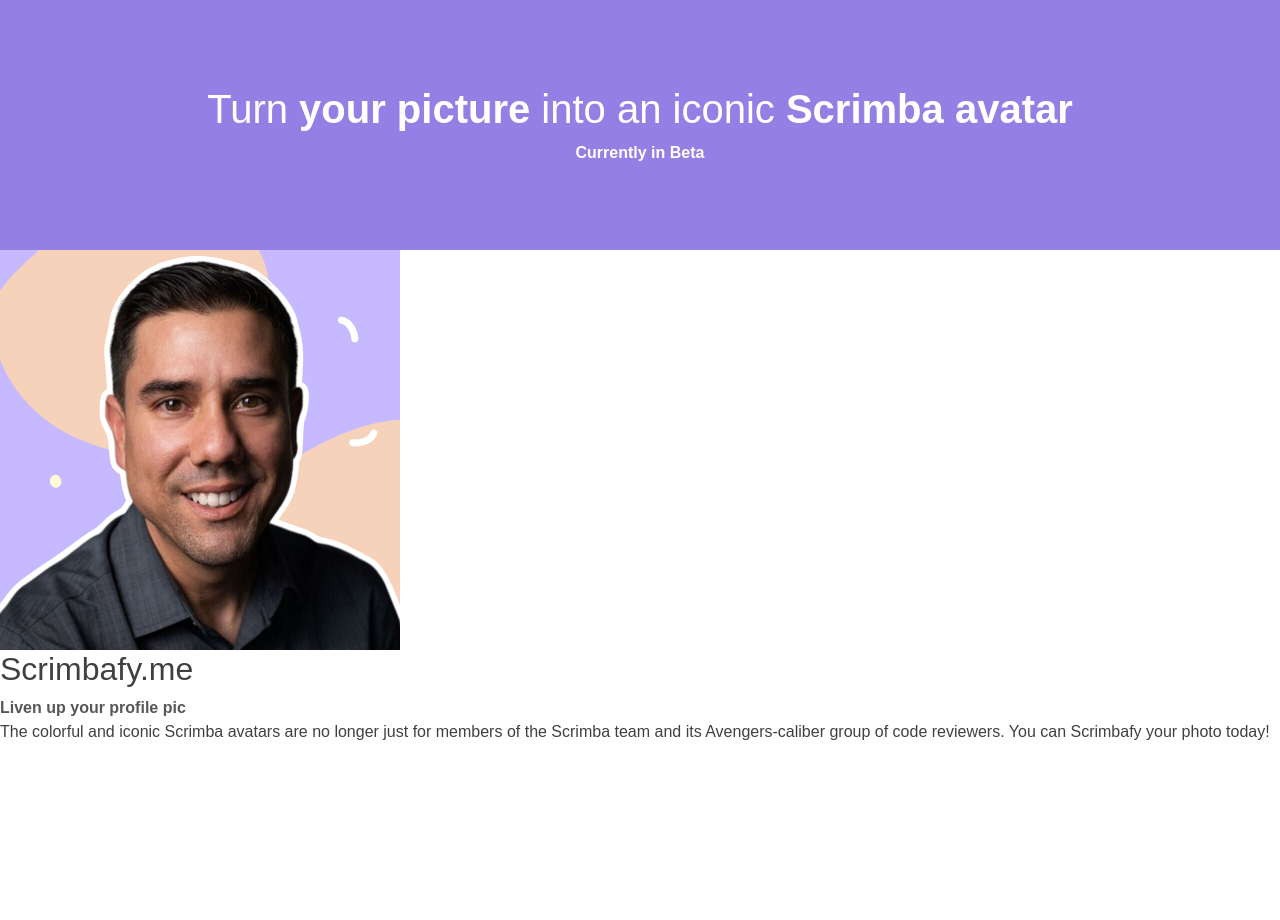
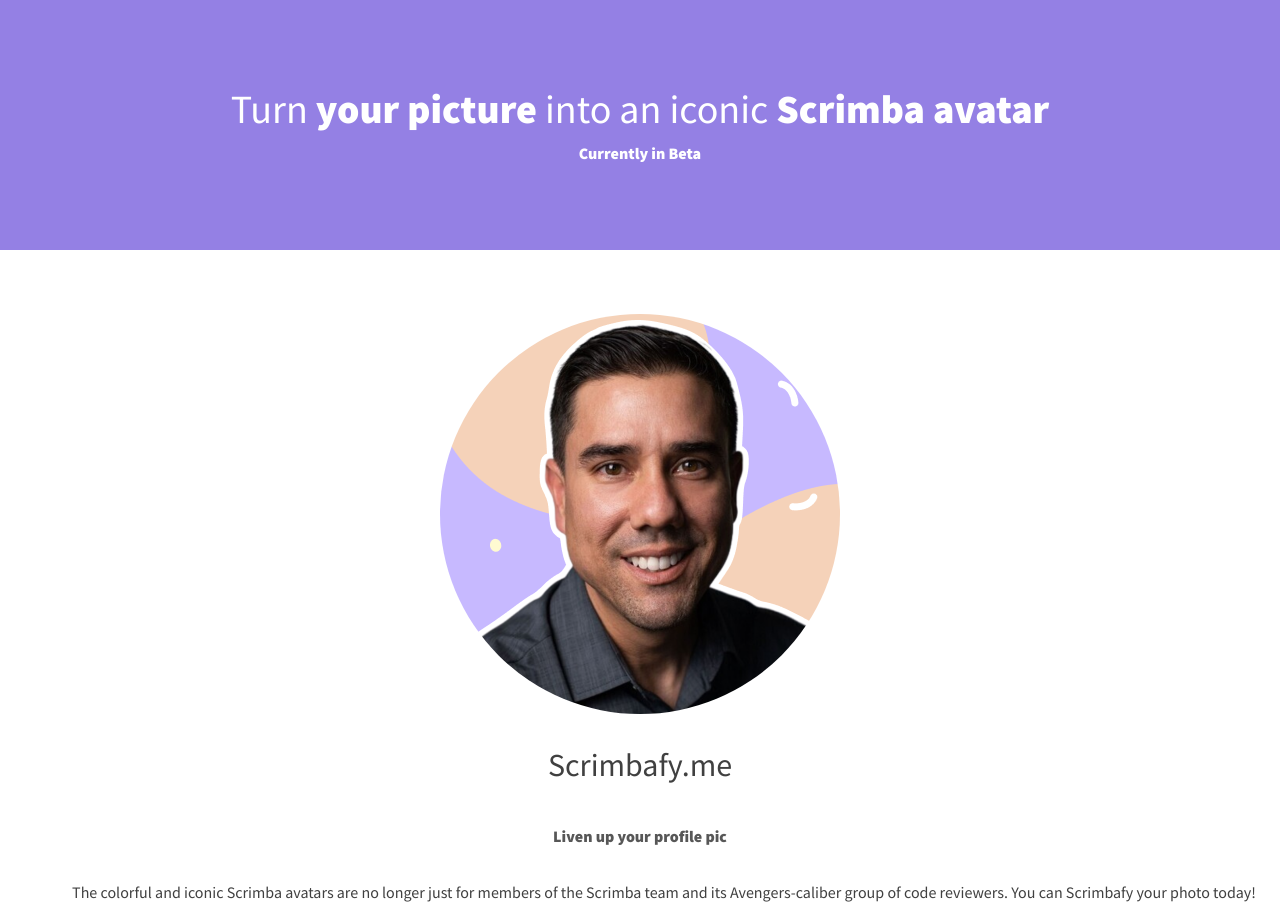
Before and after one commit to cesaranzola/splash-website, a plain HTML site: page index.html in a window 1280 px wide. Before the commit the page ends 800 px from the top, so only its background shows below. Drawn offline with nearby package versions, Linux system fonts and the light colour scheme.

Commit message:
Set basic style for main section

```diff
--- a/index.html
+++ b/index.html
@@ -4,6 +4,10 @@
 		<meta charset="UTF-8" />
 		<meta http-equiv="X-UA-Compatible" content="IE=edge" />
 		<meta name="viewport" content="width=device-width, initial-scale=1.0" />
+		<link
+			href="https://fonts.googleapis.com/css?family=Source+Sans+Pro:300,400,900&display=swap"
+			rel="stylesheet"
+		/>
 		<link
 			href="https://cdn.jsdelivr.net/npm/bootstrap@5.2.2/dist/css/bootstrap.min.css"
 			rel="stylesheet"
@@ -48,7 +52,7 @@
 
 					<main class="main-content">
 						<img
-							class="img-main"
+							class="img-main img-fluid rounded-circle"
 							src="images/avatar.png"
 							alt="My Scrimba avatar."
 						/>
--- a/style.css
+++ b/style.css
@@ -2,8 +2,6 @@ body {
 	font-family: 'Source Sans Pro', sans-serif;
 	color: #404040;
 }
-
-
 
 /* =================
     Typography
@@ -50,6 +48,28 @@ Challenge: Style the .intro section
 /* ====================
     Main content
    ==================== */
+/*
+Challenge: Style the main content
+    - Use flexbox to horizontally center all items inside
+    .main-content. The <p> text should remain left-aligned.
+    - Use em to give .main-content a top padding equal to 40px
+    and a left and right padding equal to 32px.
+    - Set the width of .img-main to 120px and display it as a rounded image.
+*/
+
+.main-content {
+	display: flex;
+	flex-direction: column;
+	justify-content: center;
+	align-items: center;
+	gap: 2em;
+	margin-top: 4em;
+}
+
+.main-content p {
+	text-align: left;
+	margin-left: 3em;
+}
 
 /* =================
     Form
```
Lines whose indentation alone changed are shown as unchanged.
